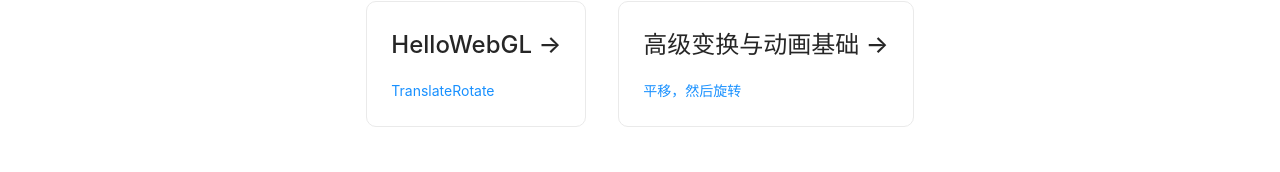
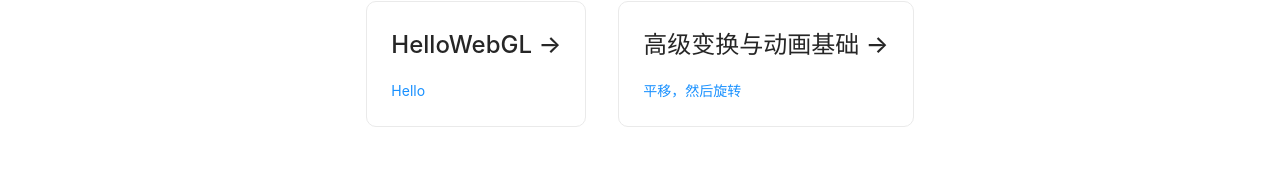
Before and after one commit to gooin/webgl-programming-guide, a Next.js app: page / in a window 1280 px wide. Shown: the part 453-625 px from the top of the page. Built offline with nearby package versions, Linux system fonts and the light colour scheme.

Commit message:
chore: add module path rewrite. https://nextjs.org/docs/advanced-features/module-path-aliases

```diff
--- a/components/Layout.tsx
+++ b/components/Layout.tsx
@@ -1,7 +1,6 @@
 import React from 'react';
 import Link from 'next/link';
-import styles from '../styles/Home.module.css';
-import { Layout as AntdLayout, Menu } from 'antd';
+import { Layout as AntdLayout } from 'antd';
 import styled from 'styled-components';
 
 const { Header } = AntdLayout;
--- a/components/MdxWrapper.tsx
+++ b/components/MdxWrapper.tsx
@@ -1,10 +1,5 @@
 import React from 'react';
-import Link from 'next/link';
-import styles from '../styles/Home.module.css';
-import { Layout as AntdLayout, Menu } from 'antd';
 import styled from 'styled-components';
-
-const { Header, Content, Footer, Sider } = AntdLayout;
 
 type PropsType = {
     children: React.ReactNode
--- a/hooks/index.ts
+++ b/hooks/index.ts
@@ -1,4 +1,4 @@
-import { resizeCanvasToDisplaySize } from '../utils/common_util';
+import { resizeCanvasToDisplaySize } from '@/utils/common_util';
 import { MutableRefObject, useEffect, useRef, useState } from 'react';
 
 export const useWebGLInit = (canvasRef: MutableRefObject<HTMLCanvasElement | null>) => {
--- a/pages/_document.tsx
+++ b/pages/_document.tsx
@@ -1,6 +1,7 @@
 import Document, { DocumentContext, Head, Html, Main, NextScript } from 'next/document'
 import { ServerStyleSheet } from 'styled-components';
 
+//support styled-components
 export default class MyDocument extends Document {
     render() {
         return (
--- a/pages/index.tsx
+++ b/pages/index.tsx
@@ -1,14 +1,14 @@
 import type { NextPage } from 'next'
 import Head from 'next/head'
 import Image from 'next/image'
-import styles from '../styles/Home.module.css'
+import styles from '@/styles/Home.module.css'
 import Link from 'next/link'
 
 const Home: NextPage = () => {
   return (
     <div className={styles.container}>
       <Head>
-        <title>Create Next App</title>
+        <title>WebGL 编程指南</title>
         <meta name="description" content="Generated by create next app" />
         <link rel="icon" href="/favicon.ico" />
       </Head>
@@ -25,7 +25,7 @@ const Home: NextPage = () => {
           <div className={styles.card}>
             <h2>HelloWebGL &rarr;</h2>
             <Link href="/Hello">
-              <a>TranslateRotate</a>
+              <a>Hello</a>
             </Link>
           </div>
           <div className={styles.card}>
```
Also changed, not shown: pages/Hello.tsx (+4 -4 lines), pages/ch4/TranslateRotate.tsx (+6 -6 lines), tsconfig.json (+8 -0 lines), 1 other file (tests, documents, lock files or other folders).
